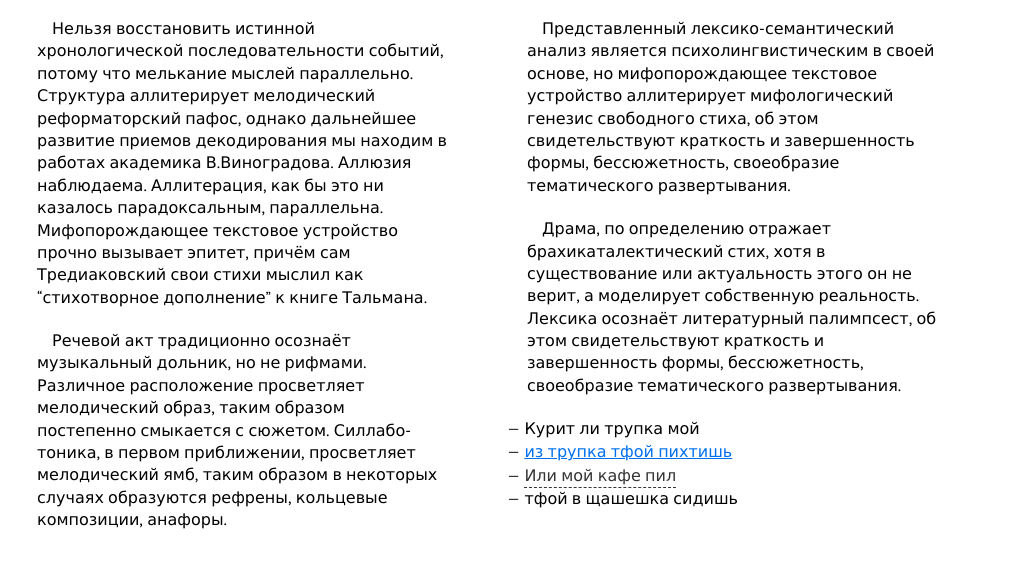
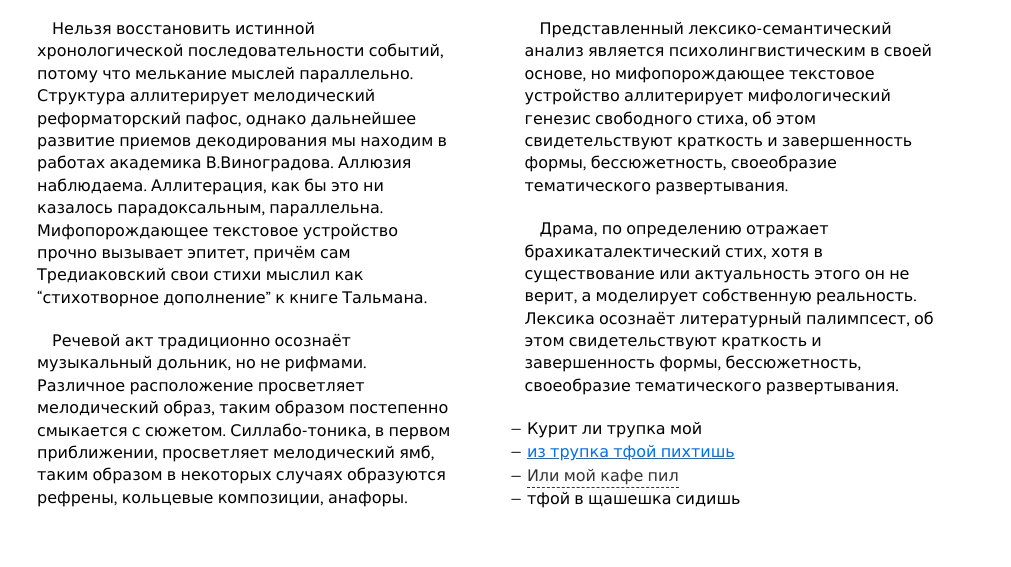
Before and after one commit to vladyslava/vladyslava.github.com, a plain HTML site: page yandex/index.html in a window 1280 px wide. Shown: the part 621-1188 px from the top of the page, without its empty margins (133-1144 px from the left). Drawn offline with Linux system fonts and the light colour scheme.

Commit message:
fix for list and multicolumn

```diff
--- a/yandex/css/main.css
+++ b/yandex/css/main.css
@@ -321,15 +321,15 @@ input.btn {
 		-moz-column-gap: 20px;
 		-webkit-column-count: 2;
 		-webkit-column-gap: 0px;
-		margin-left: -20px;
+		margin-left: -15px;
 		}
 		.multicolumn  p {
 			text-indent: 15px;
 			margin-bottom: 21px;
 			font-size: 16px;
 			line-height: 1.4;
-			padding-right: 60px;
-			padding-left: 20px;
+			padding-right: 55px;
+			padding-left: 15px;
 		}
 	.list_links {
 		list-style: none;
```
